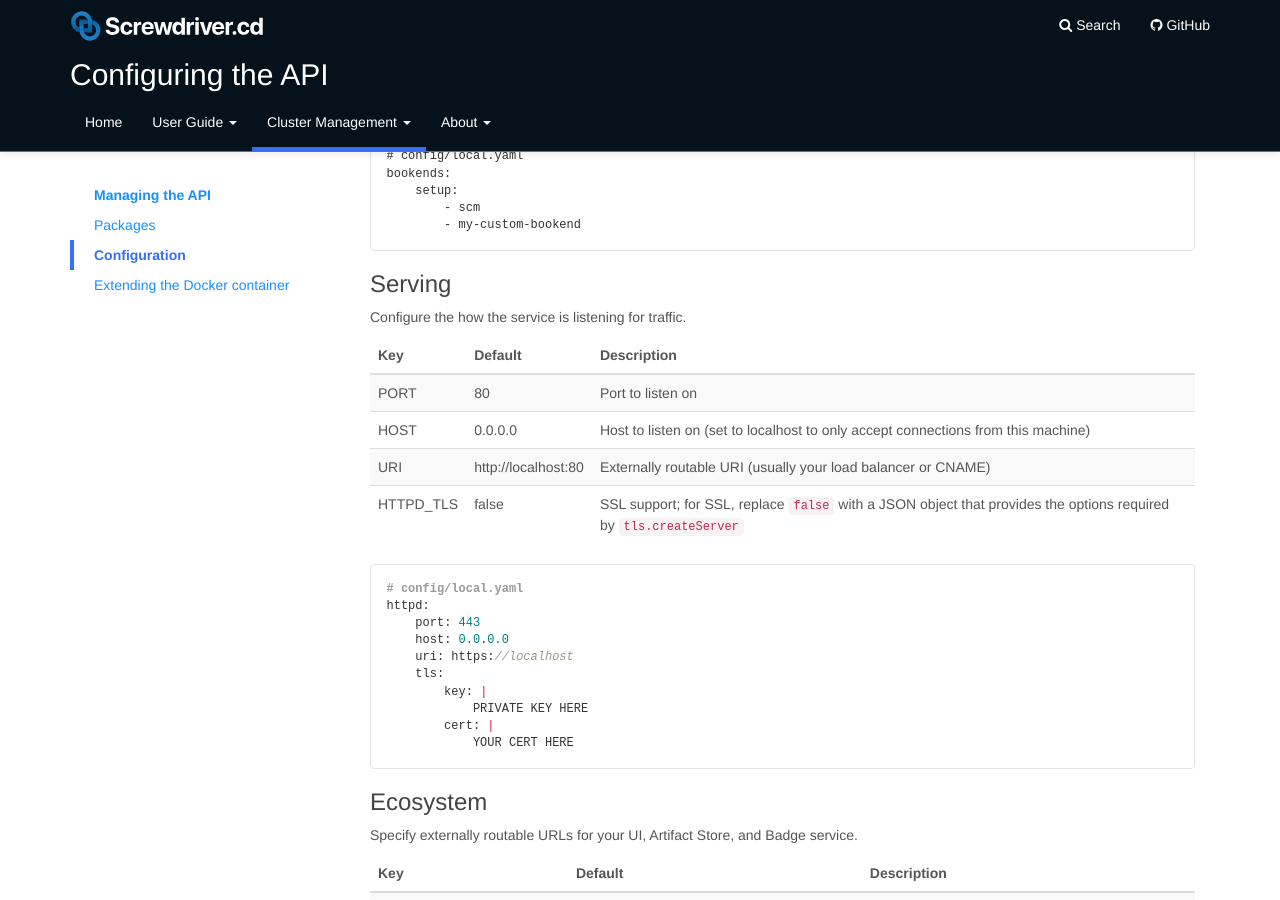
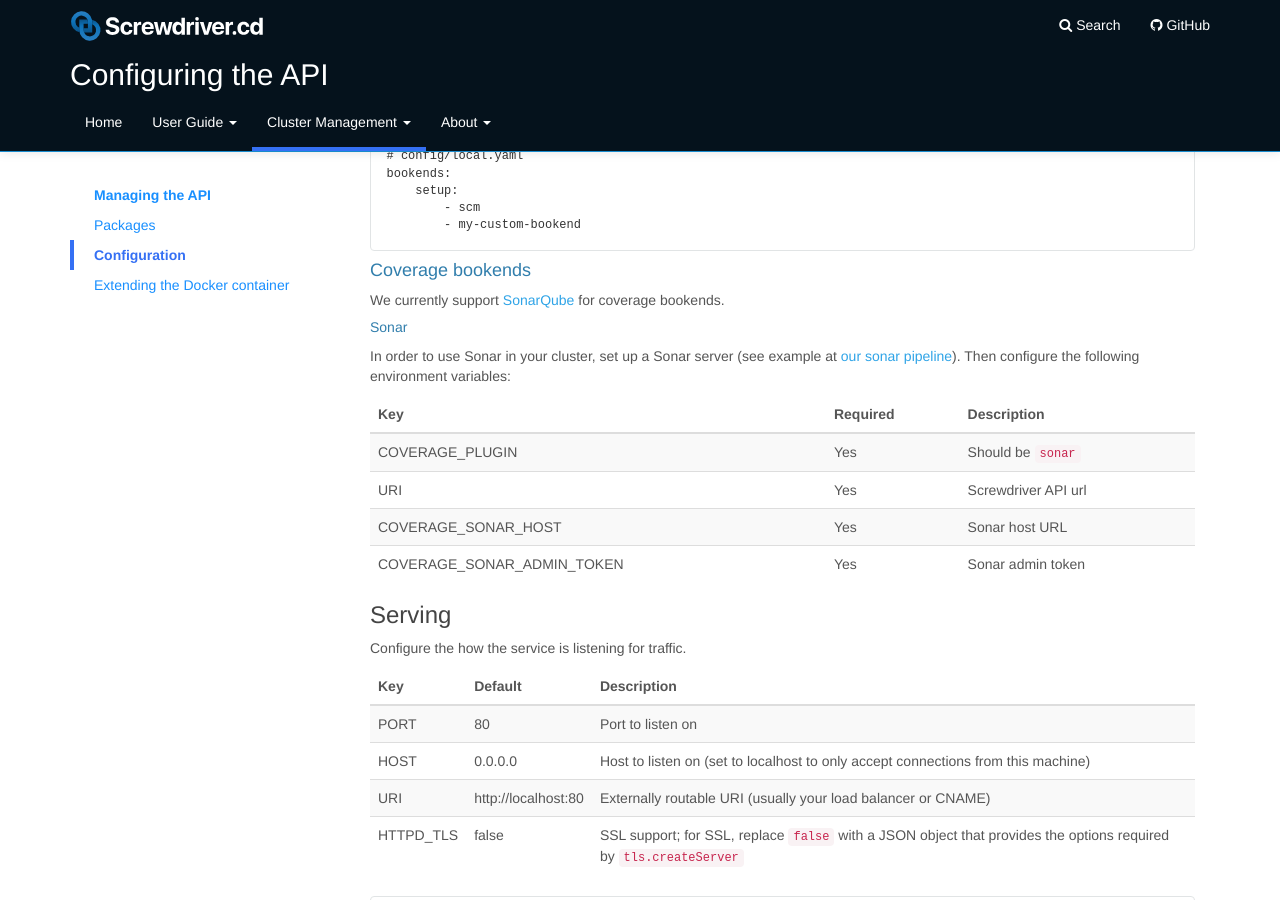
Before and after one commit to screwdriver-cd/guide, a Jekyll site: the page built from docs/cluster-management/configure-api.md, in a window 1280 px wide and 900 px high, scrolled down 1611 px. Built offline with Jekyll 4.4.1, drawn with Linux system fonts in a browser that asks for light colours.

Commit message:
fix(1007): Add sonar coverage docs

````diff
--- a/docs/cluster-management/configure-api.md
+++ b/docs/cluster-management/configure-api.md
@@ -81,6 +81,21 @@ bookends:
         - scm
         - my-custom-bookend
 ```
+
+#### Coverage bookends
+
+We currently support [SonarQube](https://github.com/screwdriver-cd/coverage-sonar) for coverage bookends.
+
+##### Sonar
+
+In order to use Sonar in your cluster, set up a Sonar server (see example at [our sonar pipeline](https://github.com/screwdriver-cd/sonar-pipeline)). Then configure the following environment variables:
+
+| Key             | Required | Description           |
+|:----------------|:---------|:----------------------|
+| COVERAGE_PLUGIN | Yes      | Should be `sonar`     |
+| URI             | Yes      | Screwdriver API url   |
+| COVERAGE_SONAR_HOST | Yes  | Sonar host URL        |
+| COVERAGE_SONAR_ADMIN_TOKEN | Yes | Sonar admin token |
 
 ### Serving
 
````
Also changed, not shown: docs/_data/menu.yml (+6 -4 lines), docs/about/contributing/where-to-contribute.md (+7 -1 lines), docs/user-guide/configuration/coverage.md (added, +47 -0 lines).
